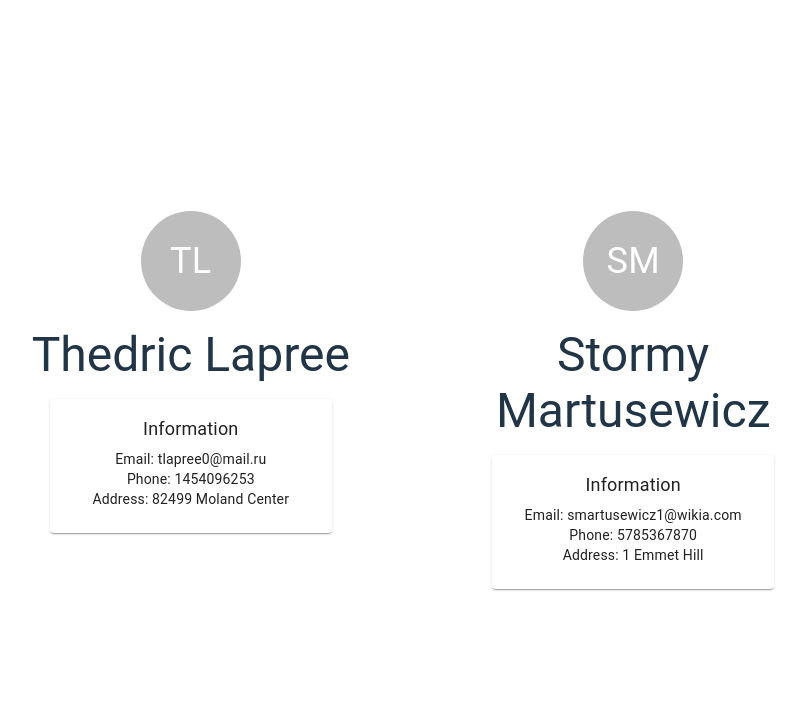
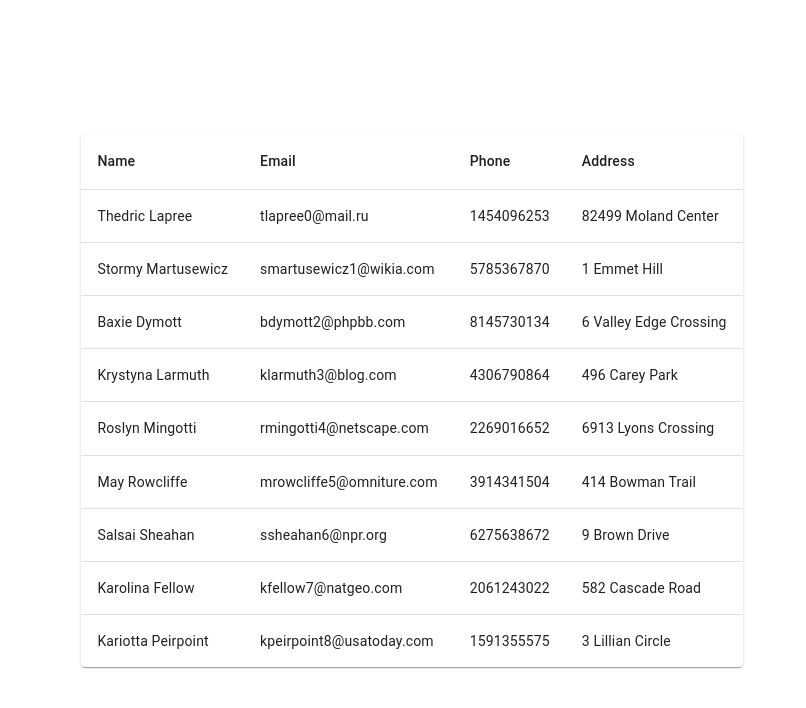
Before and after one commit to JesMarroquin/ReactMentorship, a React (Vite) app in the folder app-react/: page / in a window 1280 px wide. Shown: the top 708 px of the page, without its empty margins (228-1034 px from the left). Built offline with nearby package versions, Linux system fonts and the light colour scheme.

Commit message:
ACT7 - NiverMtz -  Map user props and show in the table

```diff
--- a/app-react/src/App.tsx
+++ b/app-react/src/App.tsx
@@ -1,32 +1,15 @@
 import { Typography } from "@mui/material";
 import "./App.css";
-import User from "./components/User";
+import { users } from "./users";
 import UserList from "./components/UserList";
-import { users } from "./users";
 
 function App() {
-  const userProfile = {
-    name: "Niver Martínez",
-    email: "niver@example.com",
-    phone: 81123456789,
-    address: "21 Main Street, Monterrey Nuevo Leon, CP65343",
-  };
-
-  // Conditional Rendering
-  const isVisible = false;
-  const isVisibleList = true;
+  const isVisible = true;
 
   return (
     <>
       {isVisible ? (
-        <User
-          name={userProfile.name}
-          email={userProfile.email}
-          phone={userProfile.phone}
-          address={userProfile.address}
-        />
-      ) : isVisibleList ? (
-        <UserList {...users} />
+        <UserList users={users} />
       ) : (
         <Typography variant="h1">Not found...</Typography>
       )}
--- a/app-react/src/components/UserList.tsx
+++ b/app-react/src/components/UserList.tsx
@@ -1,27 +1,64 @@
-import { Grid } from "@mui/material";
+import {
+  Grid,
+  Paper,
+  Table,
+  TableBody,
+  TableCell,
+  TableContainer,
+  TableHead,
+  TableRow,
+} from "@mui/material";
 import User from "./User";
 
-function UserList(props: User[]) {
+const isVisible = false;
+
+function UserList(props: { users: User[] }) {
   return (
     <>
-      <Grid container spacing={8}>
-        <Grid item xs={6}>
-          <User
-            name={props[0].name}
-            email={props[0].email}
-            phone={props[0].phone}
-            address={props[0].address}
-          ></User>
+      {isVisible ? (
+        <Grid container spacing={2}>
+          {props.users.map((user: User) => {
+            return (
+              <Grid item xs={4}>
+                <User
+                  name={user.name}
+                  email={user.email}
+                  phone={user.phone}
+                  address={user.address}
+                />
+              </Grid>
+            );
+          })}
         </Grid>
-        <Grid item xs={6}>
-          <User
-            name={props[1].name}
-            email={props[1].email}
-            phone={props[1].phone}
-            address={props[1].address}
-          ></User>
-        </Grid>
-      </Grid>
+      ) : (
+        <TableContainer component={Paper}>
+          <Table sx={{ minWidth: 650 }} aria-label="simple table">
+            <TableHead>
+              <TableRow>
+                <TableCell>Name</TableCell>
+                <TableCell>Email</TableCell>
+                <TableCell>Phone</TableCell>
+                <TableCell>Address</TableCell>
+              </TableRow>
+            </TableHead>
+            <TableBody>
+              {props.users.map((user: User) => (
+                <TableRow
+                  key={user.name}
+                  sx={{ "&:last-child td, &:last-child th": { border: 0 } }}
+                >
+                  <TableCell component="th" scope="row">
+                    {user.name}
+                  </TableCell>
+                  <TableCell>{user.email}</TableCell>
+                  <TableCell>{user.phone}</TableCell>
+                  <TableCell>{user.address}</TableCell>
+                </TableRow>
+              ))}
+            </TableBody>
+          </Table>
+        </TableContainer>
+      )}
     </>
   );
 }
--- a/app-react/src/users.tsx
+++ b/app-react/src/users.tsx
@@ -38,14 +38,14 @@ export const users: User[] = [
     address: "414 Bowman Trail",
   },
   {
-    name: "Sal Sheahan",
+    name: "Salsai Sheahan",
     email: "ssheahan6@npr.org",
     phone: 6275638672,
     address: "9 Brown Drive",
   },
   {
     name: "Karolina Fellow",
-    email: "kfellow7@nationalgeographic.com",
+    email: "kfellow7@natgeo.com",
     phone: 2061243022,
     address: "582 Cascade Road",
   },
@@ -55,10 +55,4 @@ export const users: User[] = [
     phone: 1591355575,
     address: "3 Lillian Circle",
   },
-  {
-    name: "Elvira Collet",
-    email: "ecollet9@wikia.com",
-    phone: 2592023059,
-    address: "1 Sutteridge Junction",
-  },
 ];
```
Also changed, not shown: app-react/src/components/UserList.1.tsx (added, +19 -0 lines).
